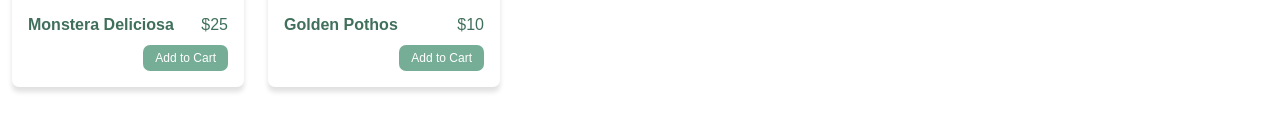
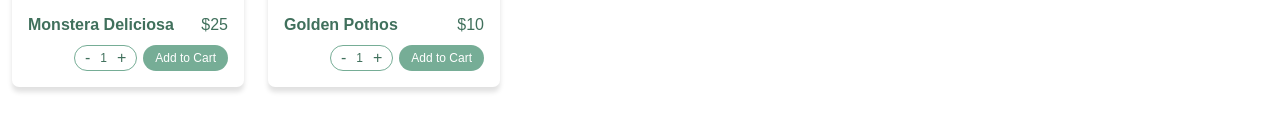
Before and after one commit to crolfs47/odin-react-shopping-cart, a React (Vite) app: page /products in a window 1280 px wide. Shown: the part 321-452 px from the top of the page. Built offline with nearby package versions, Linux system fonts and the light colour scheme.

Commit message:
Add quantity display to product card

```diff
--- a/src/components/Product.jsx
+++ b/src/components/Product.jsx
@@ -9,8 +9,13 @@ const Product = ({ item }) => {
           <h4>{item.name}</h4>
           <span>${item.price}</span>
         </div>
-        <div className="product-button-div">
-          <button>Add to Cart</button>
+        <div className="add-to-cart-div">
+          <div className="qty-div">
+            <button className="qty-button">-</button>
+            <span className="qty-input">1</span>
+            <button className="qty-button">+</button>
+          </div>
+          <button className="cart-button">Add to Cart</button>
         </div>
       </div>
     </>
--- a/src/styles/Product.css
+++ b/src/styles/Product.css
@@ -23,21 +23,51 @@
   align-items: center;
 }
 
-.product-button-div {
+.add-to-cart-div {
   display: flex;
+  flex-wrap: wrap;
   justify-content: end;
 }
 
-.product-card button {
+.qty-div {
+  display: flex;
+  align-items: center;
+  border: 1px solid rgb(118, 173, 150);
+  border-radius: 24px;
+  margin-right: 6px;
+  padding-left: 4px;
+  padding-right: 4px;
+}
+
+.qty-button {
+  background: none;
+  border: none;
+  font-size: 1em;
+  color:rgb(64, 112, 92)
+}
+
+.qty-input {
+  display: flex;
+  border: none;
+  font-size: .75em;
+  padding-left: 4px;
+  padding-right: 4px;
+}
+
+.cart-button {
   background-color:rgb(118, 173, 150);
   color: white;
   padding: 6px 12px;
   border: none;
-  border-radius: 7px;
+  border-radius: 24px;
   font-size: .75em;
 }
 
-.product-card:hover button {
+.cart-button:hover {
   cursor: pointer;
   background-color: rgb(64, 112, 92);
 }
+
+button:hover {
+  cursor: pointer;
+}
```
